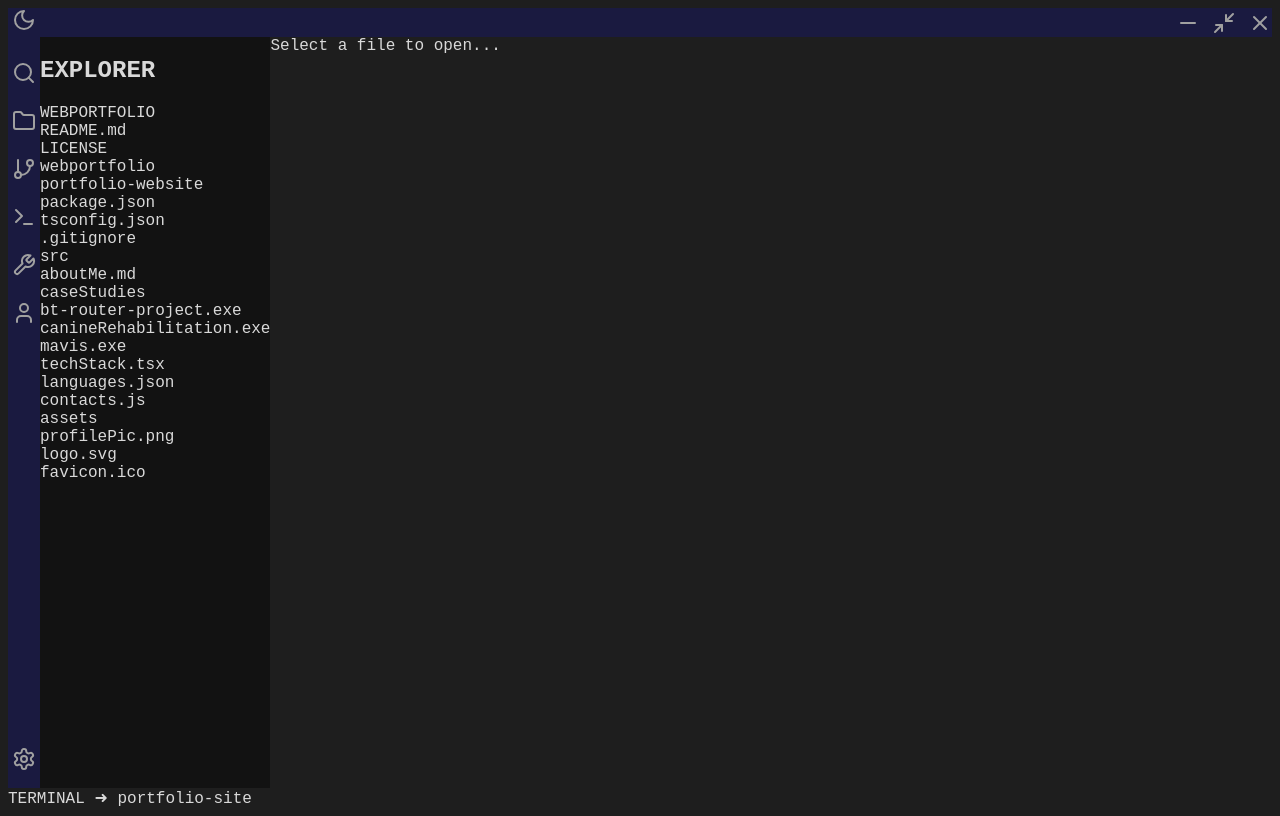
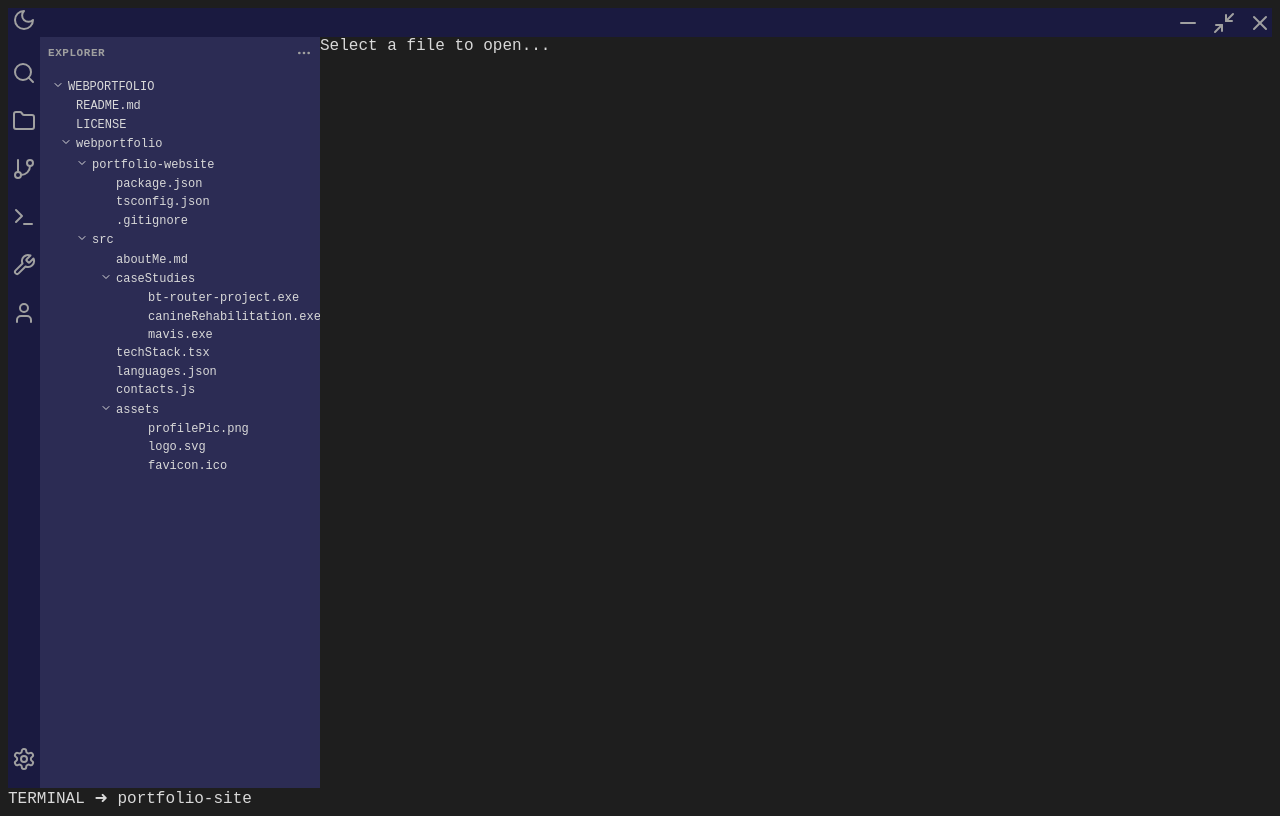
Before and after one commit to natebassett/webportfolio, a Next.js app in the folder portfolio-site/: page / in a window 1280 px wide. Built offline with nearby package versions, Linux system fonts and the light colour scheme.

Commit message:
Fixed sidebar, can compact dir - need extra styling to make it perfect

```diff
--- a/portfolio-site/src/components/Explorer.tsx
+++ b/portfolio-site/src/components/Explorer.tsx
@@ -1,39 +1,100 @@
+import { useState } from 'react';
+import { ChevronRight, ChevronDown } from 'lucide-react';
 import { files, FileType } from '@/data/files';
 import { useTab } from '@/contexts/TabContext';
+import ExplorerHeader from '@/components/ExplorerHeader';
 
 function FileItem({ file, depth = 0 }: { file: FileType; depth?: number }) {
   const { openFile } = useTab();
+  const [open, setOpen] = useState(true);
+
+  const indent = `${depth * 8}px`;
 
   if (file.type === 'folder') {
     return (
-      <div className={`ml-${depth * 4}`}>
-        <div className="font-bold text-white">{file.name}</div>
-        <div className="ml-4">
+      <div style={{ marginLeft: indent, width: 'calc(100% - 8px)' }}>
+        <div
+          style={{
+            display: 'flex',
+            alignItems: 'center',
+            cursor: 'pointer',
+            padding: '2px 4px',
+            borderRadius: '4px',
+            color: '#D9D9D9',
+            width: '100%',
+            overflow: 'hidden',
+          }}
+          onClick={() => setOpen(!open)}
+        >
+          <div style={{ flexShrink: 0 }}>
+            {open ? <ChevronDown size={12} strokeWidth={2} /> : <ChevronRight size={12} strokeWidth={2} />}
+          </div>
+          <span style={{ marginLeft: '4px', flex: 1, whiteSpace: 'nowrap', overflow: 'hidden', textOverflow: 'ellipsis' }}>
+            {file.name}
+          </span>
+        </div>
+        {open && (
+          <div>
             {file.children?.map(child => (
               <FileItem key={child.id} file={child} depth={depth + 1} />
             ))}
           </div>
+        )}
       </div>
     );
   }
 
   return (
     <div
-      className={`cursor-pointer hover:bg-[#1A1A40] p-1 rounded ml-${depth * 4}`}
+      style={{
+        marginLeft: indent,
+        display: 'flex',
+        alignItems: 'center',
+        cursor: 'pointer',
+        padding: '2px 4px',
+        borderRadius: '4px',
+        color: '#D9D9D9',
+        width: 'calc(100% - 8px)',
+        overflow: 'hidden',
+      }}
       onClick={() => openFile(file)}
     >
+      <span style={{ marginLeft: '16px', flex: 1, whiteSpace: 'nowrap', overflow: 'hidden', textOverflow: 'ellipsis' }}>
         {file.name}
+      </span>
     </div>
   );
 }
 
 export default function Explorer() {
   return (
-    <div className="w-64 bg-[#121212] text-[#D9D9D9] p-4 font-mono overflow-y-auto">
-      <h2 className="text-xs font-bold mb-4 text-white">EXPLORER</h2>
+    <div
+      style={{
+        width: '280px',
+        minWidth: '280px',
+        maxWidth: '280px',
+        backgroundColor: '#2C2C54',
+        display: 'flex',
+        flexDirection: 'column',
+        overflow: 'hidden', // ✅ Locks sidebar no matter what
+      }}
+    >
+      <ExplorerHeader />
+      <div
+        style={{
+          flex: 1,
+          padding: '8px',
+          overflowY: 'auto',
+          overflowX: 'hidden', // ✅ Removes horizontal scroll inside list area
+          fontFamily: 'monospace',
+          fontSize: '12px',
+          lineHeight: '1.2',
+        }}
+      >
         {files.map(file => (
           <FileItem key={file.id} file={file} />
         ))}
       </div>
+    </div>
   );
 }
--- /dev/null
+++ b/portfolio-site/src/components/ExplorerHeader.tsx
@@ -0,0 +1,21 @@
+import { MoreHorizontal } from 'lucide-react';
+
+export default function ExplorerHeader() {
+  return (
+    <div style={{
+      height: '32px',
+      backgroundColor: '#2C2C54',
+      display: 'flex',
+      alignItems: 'center',
+      justifyContent: 'space-between',
+      padding: '0 8px',
+      color: '#A0A0A0',
+      fontSize: '11px',
+      fontWeight: 'bold',
+      letterSpacing: '0.05em',
+    }}>
+      EXPLORER
+      <MoreHorizontal size={16} strokeWidth={2} />
+    </div>
+  );
+}
--- /dev/null
+++ b/portfolio-site/src/components/FileItem.jsx
@@ -0,0 +1,60 @@
+function FileItem({ file, depth = 0 }: { file: FileType; depth?: number }) {
+    const { openFile } = useTab();
+    const [open, setOpen] = useState(true);
+
+    const indent = `${depth * 8}px`;
+
+    if (file.type === 'folder') {
+      return (
+        <div style={{ marginLeft: indent, width: 'calc(100% - 8px)' }}>
+          <div
+            style={{
+              display: 'flex',
+              alignItems: 'center',
+              cursor: 'pointer',
+              padding: '2px 4px',
+              borderRadius: '4px',
+              color: '#D9D9D9',
+              overflow: 'hidden',
+            }}
+            onClick={() => setOpen(!open)}
+          >
+            <div style={{ flexShrink: 0 }}>
+              {open ? <ChevronDown size={12} strokeWidth={2} /> : <ChevronRight size={12} strokeWidth={2} />}
+            </div>
+            <span style={{ marginLeft: '4px', flex: 1, whiteSpace: 'nowrap', overflow: 'hidden', textOverflow: 'ellipsis' }}>
+              {file.name}
+            </span>
+          </div>
+          {open && (
+            <div>
+              {file.children?.map(child => (
+                <FileItem key={child.id} file={child} depth={depth + 1} />
+              ))}
+            </div>
+          )}
+        </div>
+      );
+    }
+
+    return (
+      <div
+        style={{
+          marginLeft: indent,
+          display: 'flex',
+          alignItems: 'center',
+          cursor: 'pointer',
+          padding: '2px 4px',
+          borderRadius: '4px',
+          color: '#D9D9D9',
+          width: 'calc(100% - 8px)',
+          overflow: 'hidden',
+        }}
+        onClick={() => openFile(file)}
+      >
+        <span style={{ marginLeft: '4px', flex: 1, whiteSpace: 'nowrap', overflow: 'hidden', textOverflow: 'ellipsis' }}>
+          {file.name}
+        </span>
+      </div>
+    );
+  }
```
Lines whose indentation alone changed are shown as unchanged.
